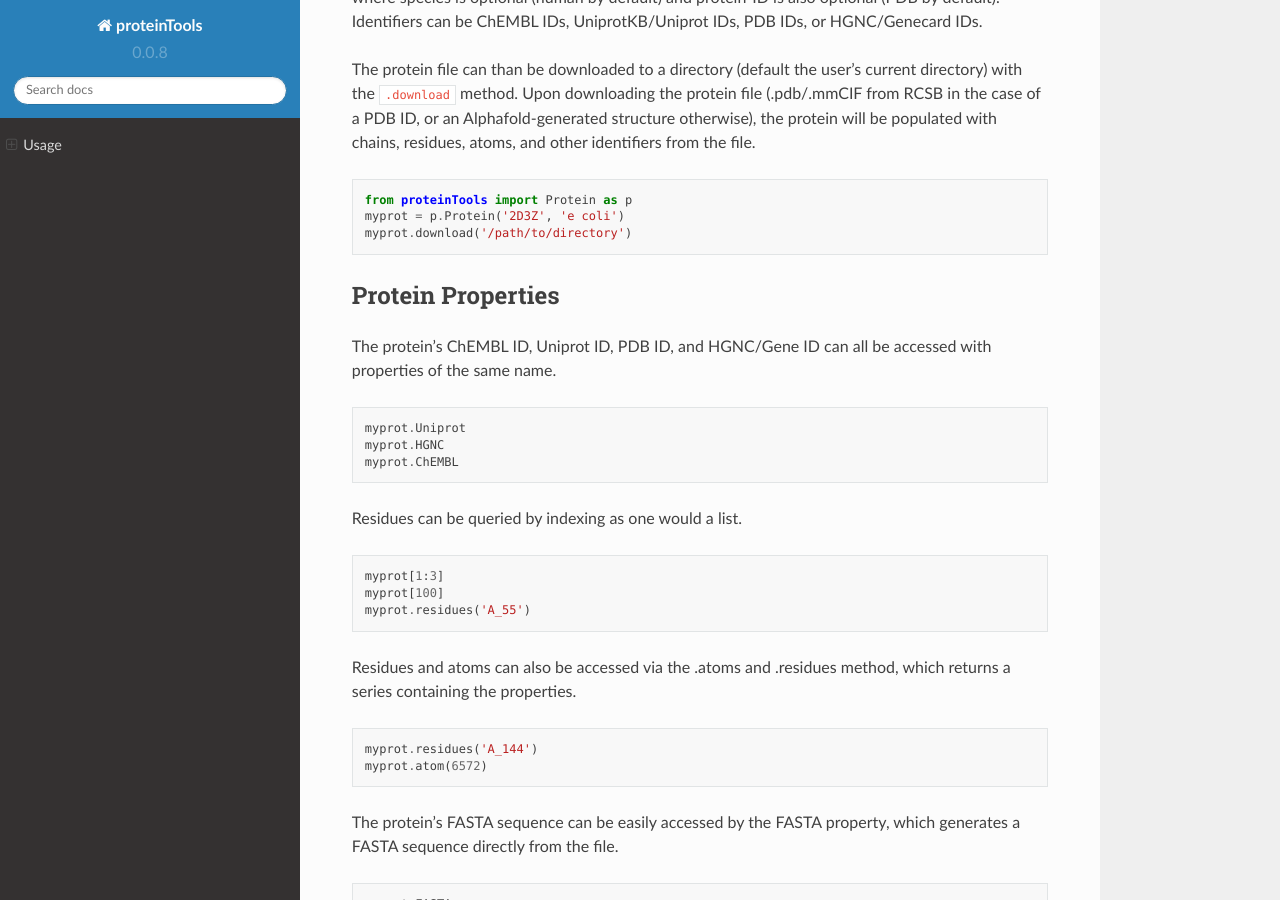
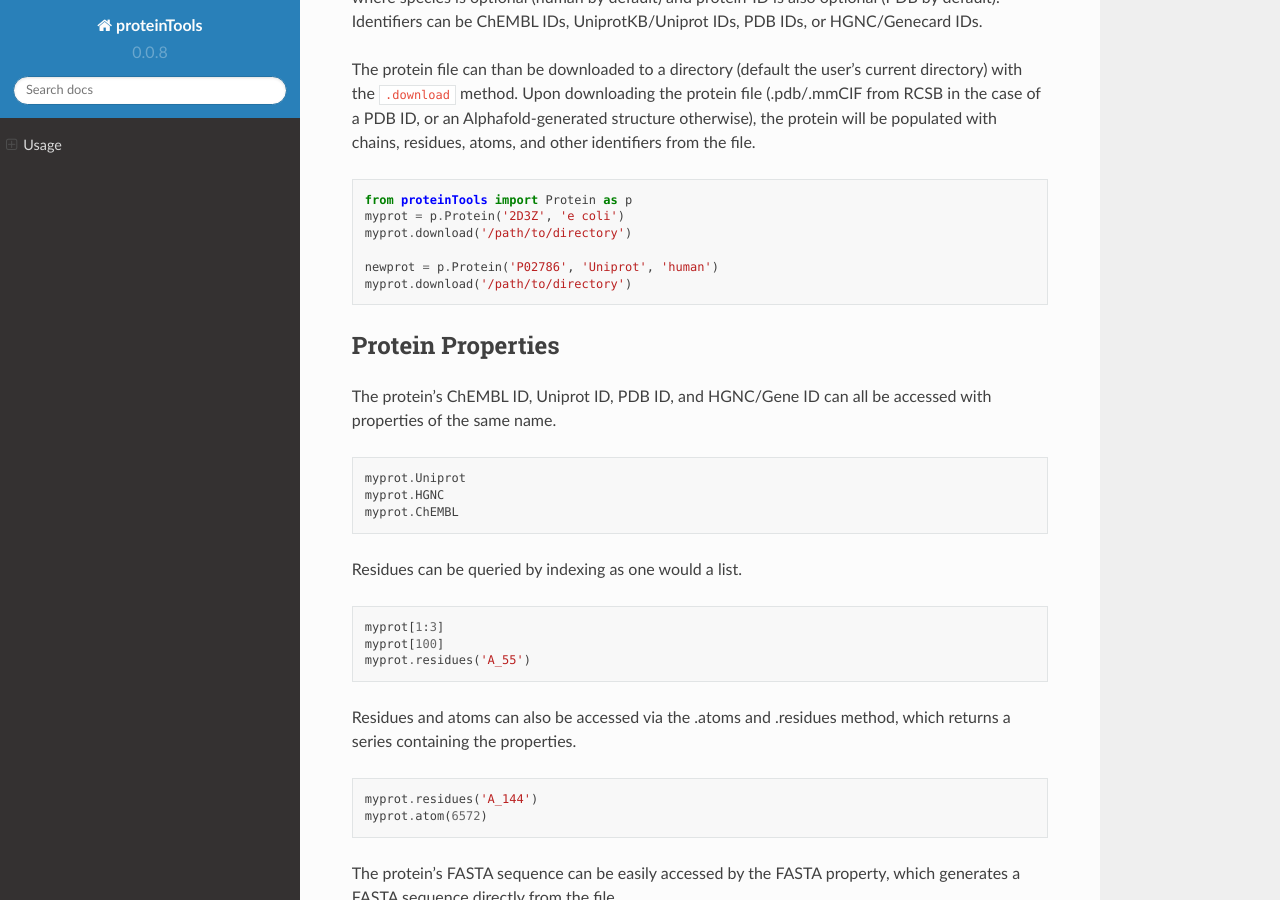
Before and after one commit to tiger1deF/proteinTools, a Sphinx documentation site: the page built from docs/source/usage.rst, in a window 1280 px wide and 900 px high, scrolled down 426 px. Built offline with Sphinx 7.4.7 and the Read the Docs theme 2.0.0, drawn with Linux system fonts in a browser that asks for light colours; pages that are not in the unit, such as notebooks, are missing from menus.

Commit message:
Update usage.rst

```diff
--- a/docs/source/usage.rst
+++ b/docs/source/usage.rst
@@ -24,6 +24,9 @@ The protein file can than be downloaded to a directory (default the user's curre
 
    from proteinTools import Protein as p
    myprot = p.Protein('2D3Z', 'e coli')
+   myprot.download('/path/to/directory')
+
+   newprot = p.Protein('P02786', 'Uniprot', 'human')
    myprot.download('/path/to/directory')
 
 Protein Properties
```
